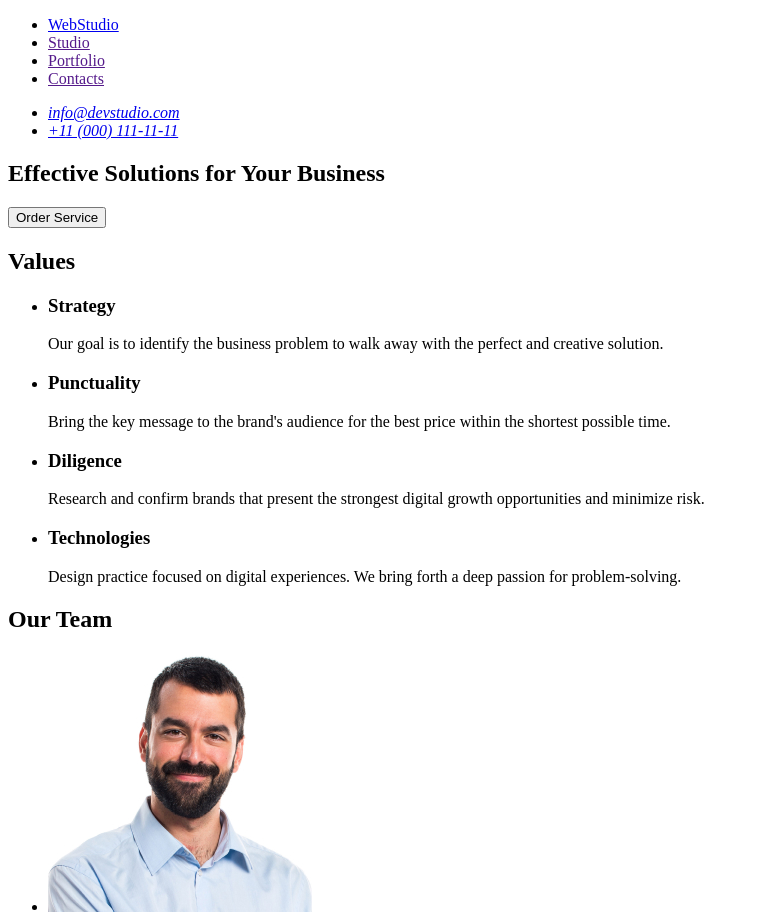
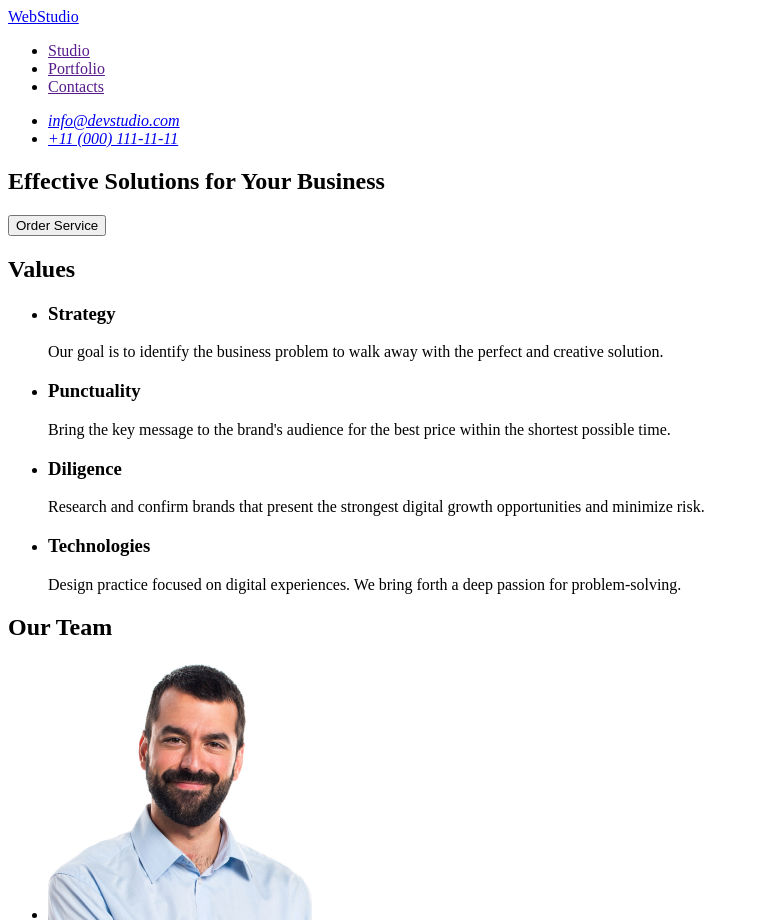
Before and after one commit to julialaufeyson/goit-markup-hw-01, a plain HTML site: page index.html in a window 1280 px wide. Shown: the top 923 px of the page, without its empty margins (0-759 px from the left). Drawn offline with Linux system fonts and the light colour scheme.

Commit message:
updated page structure

```diff
--- a/index.html
+++ b/index.html
@@ -8,8 +8,8 @@
 <body>
     <header>
         <nav>
+            <a href="./index.html">WebStudio</a>
             <ul>
-                <li><a  href=”./index.html”>WebStudio</a></li>
                 <li><a href="">Studio</a></li>
                 <li><a href="">Portfolio</a></li>
                 <li><a href="">Contacts</a></li>
```
